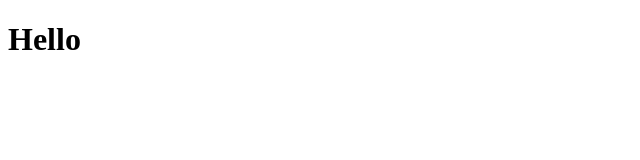
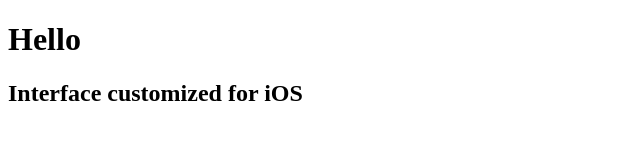
Before and after one commit to SU-Nesterenko/my_mobile_project, a plain HTML site: page index.htm in a window 1280 px wide. Shown: the whole page, without its empty margins (0-640 px from the left). Drawn offline with Linux system fonts and the light colour scheme.

Commit message:
Added first version for iOS

```diff
--- a/index.htm
+++ b/index.htm
@@ -5,5 +5,6 @@
 	</head>
 	<body>
 		<h1>Hello</h1>
+		<h2>Interface customized for iOS</h2>
 	</body>
 </html>
```
